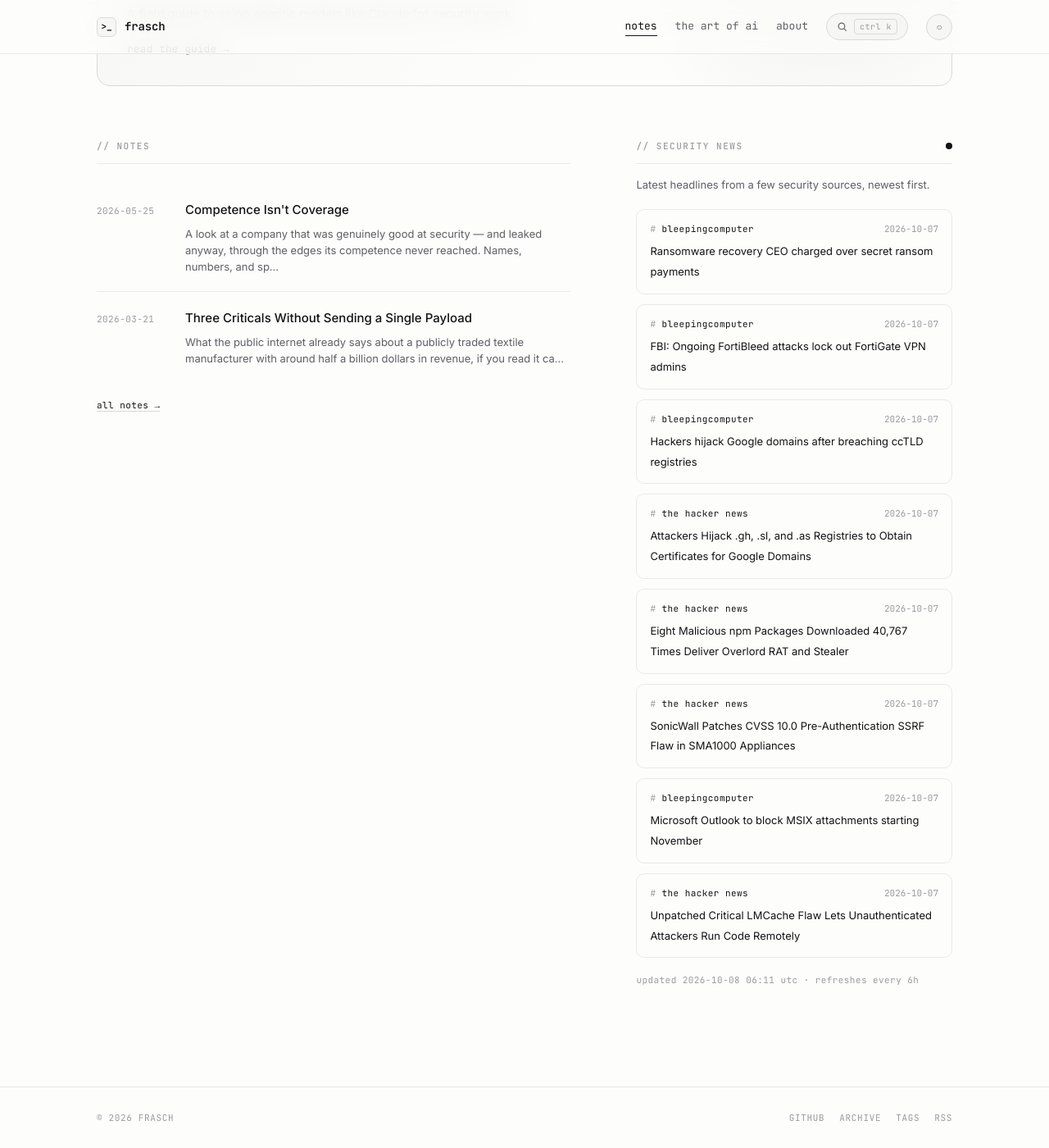
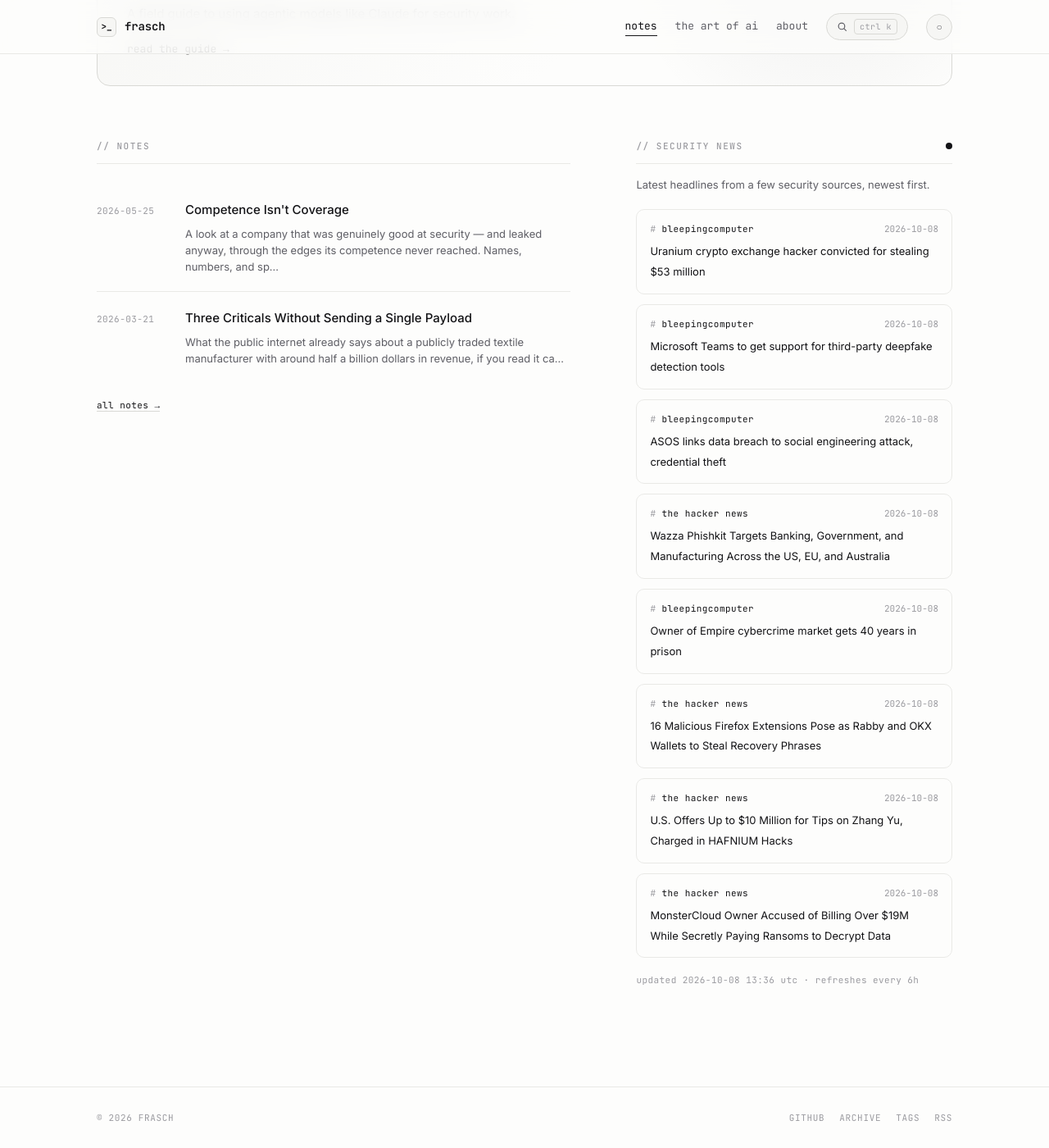
Before and after one commit to whoisfrasch/frasch, a Jekyll site: the page built from index.html, in a window 1280 px wide and 1400 px high, scrolled down 615 px. Shown: the whole window at 82% size. Built offline with Jekyll 4.4.1, drawn with Linux system fonts in a browser that asks for light colours.

Commit message:
Refresh security news feed

```diff
--- a/_data/news.json
+++ b/_data/news.json
@@ -1,53 +1,53 @@
 {
-  "updated": "2026-10-08T06:11:35Z",
+  "updated": "2026-10-08T13:36:52Z",
   "items": [
     {
       "source": "bleepingcomputer",
-      "title": "Ransomware recovery CEO charged over secret ransom payments",
-      "link": "https://www.bleepingcomputer.com/news/security/ransomware-recovery-ceo-charged-over-secret-ransom-payments/",
-      "date": "2026-10-07T23:04:37Z"
+      "title": "Uranium crypto exchange hacker convicted for stealing $53 million",
+      "link": "https://www.bleepingcomputer.com/news/security/uranium-crypto-exchange-hacker-found-guilty-of-53-million-theft/",
+      "date": "2026-10-08T13:18:36Z"
     },
     {
       "source": "bleepingcomputer",
-      "title": "FBI: Ongoing FortiBleed attacks lock out FortiGate VPN admins",
-      "link": "https://www.bleepingcomputer.com/news/security/fbi-ongoing-fortibleed-attacks-lock-out-fortigate-vpn-admins/",
-      "date": "2026-10-07T21:28:54Z"
+      "title": "Microsoft Teams to get support for third-party deepfake detection tools",
+      "link": "https://www.bleepingcomputer.com/news/security/microsoft-teams-to-add-third-party-deepfake-detection-impersonation-protection/",
+      "date": "2026-10-08T12:08:16Z"
     },
     {
       "source": "bleepingcomputer",
-      "title": "Hackers hijack Google domains after breaching ccTLD registries",
-      "link": "https://www.bleepingcomputer.com/news/security/hackers-hijack-google-domains-after-breaching-cctld-registries/",
-      "date": "2026-10-07T20:50:13Z"
+      "title": "ASOS links data breach to social engineering attack, credential theft",
+      "link": "https://www.bleepingcomputer.com/news/security/asos-links-data-breach-to-social-engineering-attack-credential-theft/",
+      "date": "2026-10-08T11:42:46Z"
     },
     {
       "source": "the hacker news",
-      "title": "Attackers Hijack .gh, .sl, and .as Registries to Obtain Certificates for Google Domains",
-      "link": "https://thehackernews.com/2026/10/attackers-hijack-gh-sl-and-as.html",
-      "date": "2026-10-07T18:48:17Z"
+      "title": "Wazza Phishkit Targets Banking, Government, and Manufacturing Across the US, EU, and Australia",
+      "link": "https://thehackernews.com/2026/10/wazza-phishkit-targets-banking.html",
+      "date": "2026-10-08T10:30:00Z"
+    },
+    {
+      "source": "bleepingcomputer",
+      "title": "Owner of Empire cybercrime market gets 40 years in prison",
+      "link": "https://www.bleepingcomputer.com/news/security/owner-of-empire-cybercrime-market-gets-40-years-in-prison/",
+      "date": "2026-10-08T10:29:19Z"
     },
     {
       "source": "the hacker news",
-      "title": "Eight Malicious npm Packages Downloaded 40,767 Times Deliver Overlord RAT and Stealer",
-      "link": "https://thehackernews.com/2026/10/eight-malicious-npm-packages-downloaded.html",
-      "date": "2026-10-07T17:43:20Z"
+      "title": "16 Malicious Firefox Extensions Pose as Rabby and OKX Wallets to Steal Recovery Phrases",
+      "link": "https://thehackernews.com/2026/10/16-malicious-firefox-extensions-pose-as.html",
+      "date": "2026-10-08T09:46:32Z"
     },
     {
       "source": "the hacker news",
-      "title": "SonicWall Patches CVSS 10.0 Pre-Authentication SSRF Flaw in SMA1000 Appliances",
-      "link": "https://thehackernews.com/2026/10/sonicwall-patches-cvss-100-pre.html",
-      "date": "2026-10-07T16:17:44Z"
-    },
-    {
-      "source": "bleepingcomputer",
-      "title": "Microsoft Outlook to block MSIX attachments starting November",
-      "link": "https://www.bleepingcomputer.com/news/microsoft/microsoft-outlook-to-block-msix-attachments-used-in-attacks/",
-      "date": "2026-10-07T15:44:22Z"
+      "title": "U.S. Offers Up to $10 Million for Tips on Zhang Yu, Charged in HAFNIUM Hacks",
+      "link": "https://thehackernews.com/2026/10/us-offers-up-to-10-million-for-tips-on.html",
+      "date": "2026-10-08T07:42:04Z"
     },
     {
       "source": "the hacker news",
-      "title": "Unpatched Critical LMCache Flaw Lets Unauthenticated Attackers Run Code Remotely",
-      "link": "https://thehackernews.com/2026/10/unpatched-critical-lmcache-flaw-lets.html",
-      "date": "2026-10-07T15:34:53Z"
+      "title": "MonsterCloud Owner Accused of Billing Over $19M While Secretly Paying Ransoms to Decrypt Data",
+      "link": "https://thehackernews.com/2026/10/monstercloud-owner-accused-of-billing.html",
+      "date": "2026-10-08T07:41:44Z"
     }
   ]
 }
```
